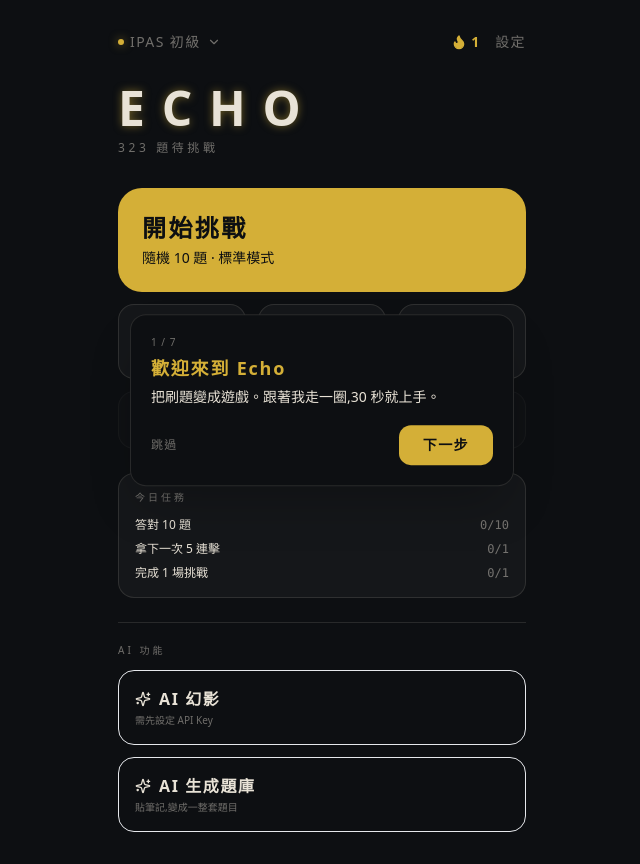
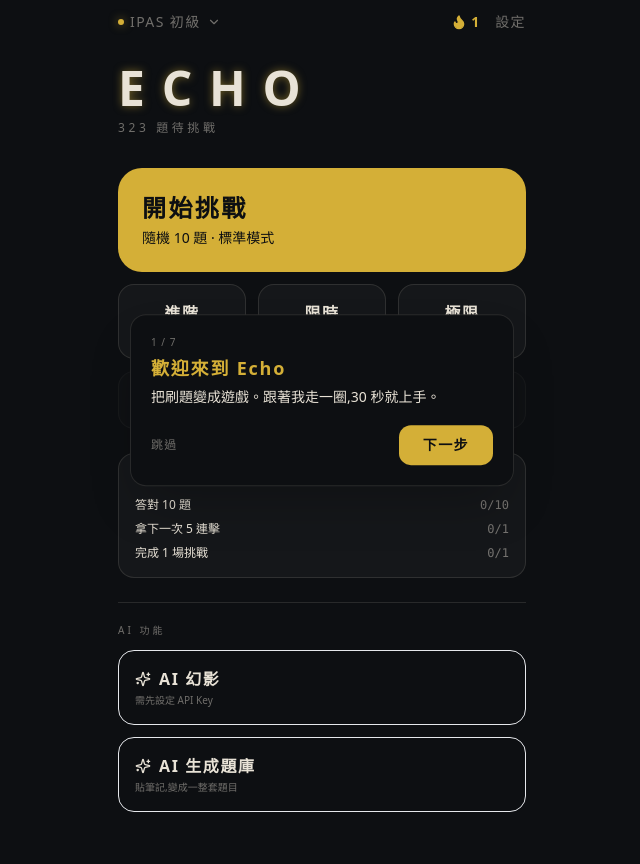
Before and after one commit to rabr025-byte/echo, a React (Vite) app: page / in a window 1280 px wide. Shown: the whole page, without its empty margins (318-958 px from the left). Built offline with nearby package versions, Linux system fonts and the light colour scheme.

Commit message:
v0.9.1 fix safe area overlap

```diff
--- a/src/components/Menu.tsx
+++ b/src/components/Menu.tsx
@@ -33,7 +33,7 @@ export const Menu = ({
 }: Props) => {
   const daily = loadDaily();
   return (
-  <div className="min-h-screen flex flex-col px-5 py-8 max-w-md mx-auto w-full">
+  <div className="min-h-screen flex flex-col px-5 pb-8 max-w-md mx-auto w-full safe-top">
     {/* 頂列:題庫切換 + 設定 */}
     <div className="flex justify-between items-center mb-8">
       <button onClick={onOpenBankPicker} data-tour="bank"
--- a/src/components/Quiz.tsx
+++ b/src/components/Quiz.tsx
@@ -96,7 +96,7 @@ export const Quiz = ({ game, onQuit, onAiExplain, onGradeEssay, devMode }: Props
   };
 
   return (
-    <div className={`min-h-screen max-w-md mx-auto w-full px-5 py-6 flex flex-col ${shake ? 'animate-[shake_0.4s]' : ''}`}>
+    <div className={`min-h-screen max-w-md mx-auto w-full px-5 pb-6 flex flex-col safe-top ${shake ? 'animate-[shake_0.4s]' : ''}`}>
       {/* 答對全畫面綠色脈衝 */}
       {hitPulse > 0 && (
         <div key={`pulse-${hitPulse}`} className="fixed inset-0 z-30 pointer-events-none animate-hit-pulse"
--- a/src/components/Result.tsx
+++ b/src/components/Result.tsx
@@ -48,7 +48,7 @@ export const Result = ({ game, onReplay, onMenu }: Props) => {
   }, [g.celebrate]);
 
   return (
-    <div className="min-h-screen max-w-md mx-auto w-full px-6 py-12 flex flex-col items-center justify-center gap-8 relative overflow-hidden">
+    <div className="min-h-screen max-w-md mx-auto w-full px-6 pb-12 flex flex-col items-center justify-center gap-8 relative overflow-hidden safe-top">
       {/* 慶祝粒子(從底部往上噴) */}
       <div className="fixed inset-0 pointer-events-none flex items-end justify-center pb-20">
         {particles.map(p => (
--- a/src/index.css
+++ b/src/index.css
@@ -34,9 +34,14 @@ body {
   color: var(--fg);
   font-family: system-ui, -apple-system, 'Noto Sans TC', sans-serif;
   transition: background 0.4s ease, color 0.4s ease;
-  /* iOS 瀏海/狀態列安全區,避免內容被蓋住 */
-  padding-top: env(safe-area-inset-top);
-  padding-bottom: env(safe-area-inset-bottom);
+}
+
+/* iOS 安全區容器:內容整個往下推,避開瀏海/狀態列(參考播種計畫做法) */
+.safe-top {
+  padding-top: calc(env(safe-area-inset-top, 0px) + 12px);
+}
+.safe-bottom {
+  padding-bottom: calc(env(safe-area-inset-bottom, 0px) + 8px);
 }
 
 /* 遊戲動畫 */
```
Also changed, not shown: 2 other files (tests, documents, lock files or other folders).
